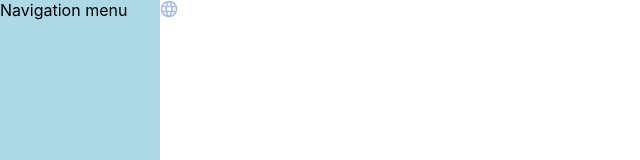
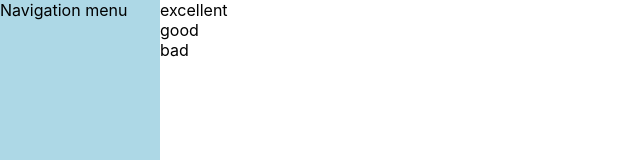
Before and after one commit to Ankook/skilla-calls, a React (Create React App) app in the folder my-app/: page / in a window 1280 px wide. Shown: the top 160 px of the page, without its empty margins (0-640 px from the left). Built offline with nearby package versions, Linux system fonts and the light colour scheme.

Commit message:
continue creating call evaluation status

```diff
--- a/my-app/src/components/Ui-Kit/CallEvaluationTextStatus/CallEvaluationTextStatus.module.scss
+++ b/my-app/src/components/Ui-Kit/CallEvaluationTextStatus/CallEvaluationTextStatus.module.scss
@@ -0,0 +1,3 @@
+.callEvaluationStatusText {
+ min-width: 56px;
+}
--- a/my-app/src/components/Ui-Kit/CallEvaluationTextStatus/CallEvaluationTextStatus.tsx
+++ b/my-app/src/components/Ui-Kit/CallEvaluationTextStatus/CallEvaluationTextStatus.tsx
@@ -0,0 +1,17 @@
+import React from 'react';
+import styles from "./CallEvaluationTextStatus.module.scss";
+
+export interface ICallEvaluationTextStatus {
+  evaluationStatus: "excellent" | "good" | "bad";
+};
+
+const CallEvaluationTextStatus: React.FC<ICallEvaluationTextStatus> = ({ evaluationStatus }) => {
+  return (
+    <div className={styles.CallEvaluationTextStatus}>
+      {evaluationStatus}
+     </div>
+  )
+
+};
+
+export {CallEvaluationTextStatus}
--- a/my-app/src/components/Ui-Kit/CallEvaluationTextStatus/index.ts
+++ b/my-app/src/components/Ui-Kit/CallEvaluationTextStatus/index.ts
@@ -0,0 +1 @@
+export * from './CallEvaluationTextStatus';
--- a/my-app/src/components/callsPage/CallsPage.tsx
+++ b/my-app/src/components/callsPage/CallsPage.tsx
@@ -1,4 +1,5 @@
 import React from 'react';
+import { CallEvaluationTextStatus } from '../Ui-Kit/CallEvaluationTextStatus';
 import { IsWeb } from '../Ui-Kit/IsWeb';
 
 export interface CallsPagePropsType {
@@ -7,8 +8,9 @@ export interface CallsPagePropsType {
 const CallsPage: React.FC<CallsPagePropsType> = () => {
   return (
     <div>
-      <IsWeb isWeb={true} />
-      <IsWeb isWeb={false} />
+      <CallEvaluationTextStatus evaluationStatus={"excellent" } />
+      <CallEvaluationTextStatus evaluationStatus={"good" } />
+      <CallEvaluationTextStatus evaluationStatus={"bad" }/>
     </div>
   )
 }
```
